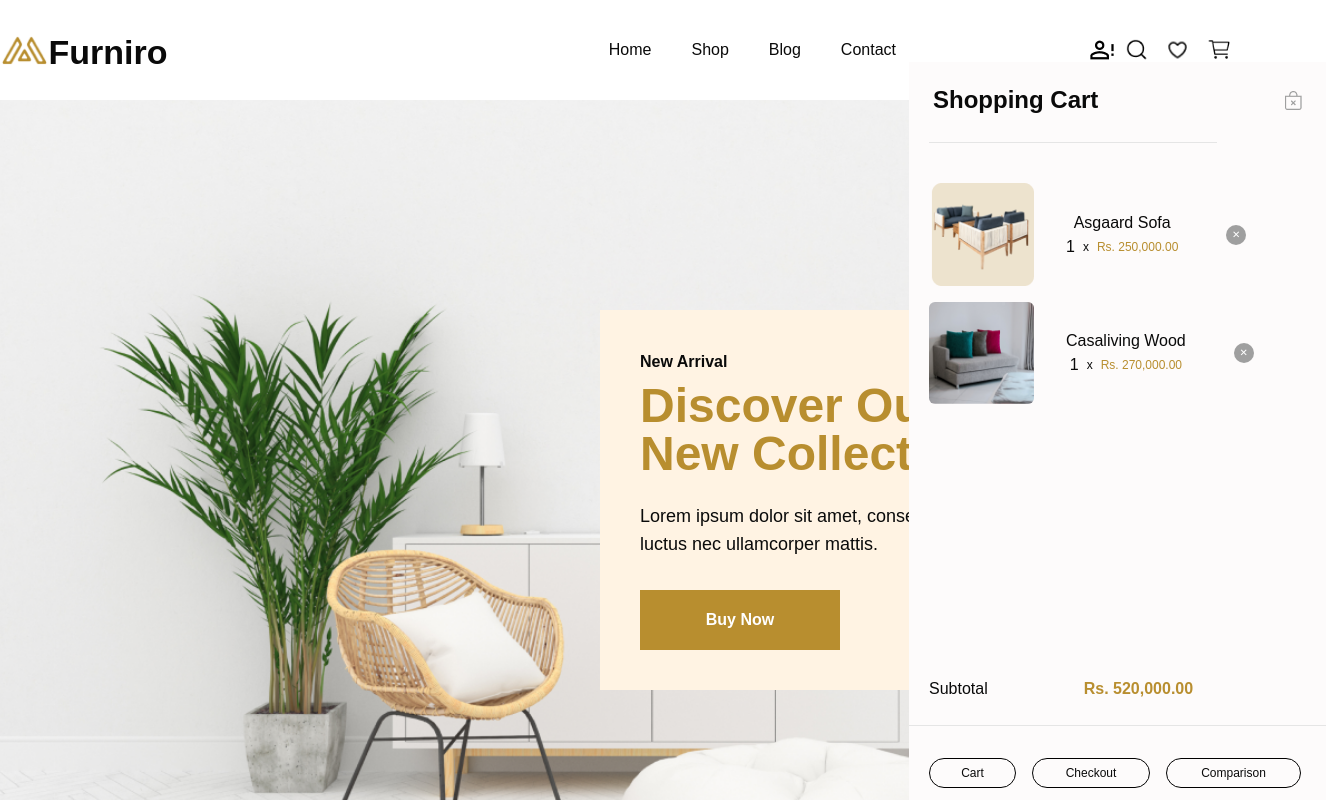
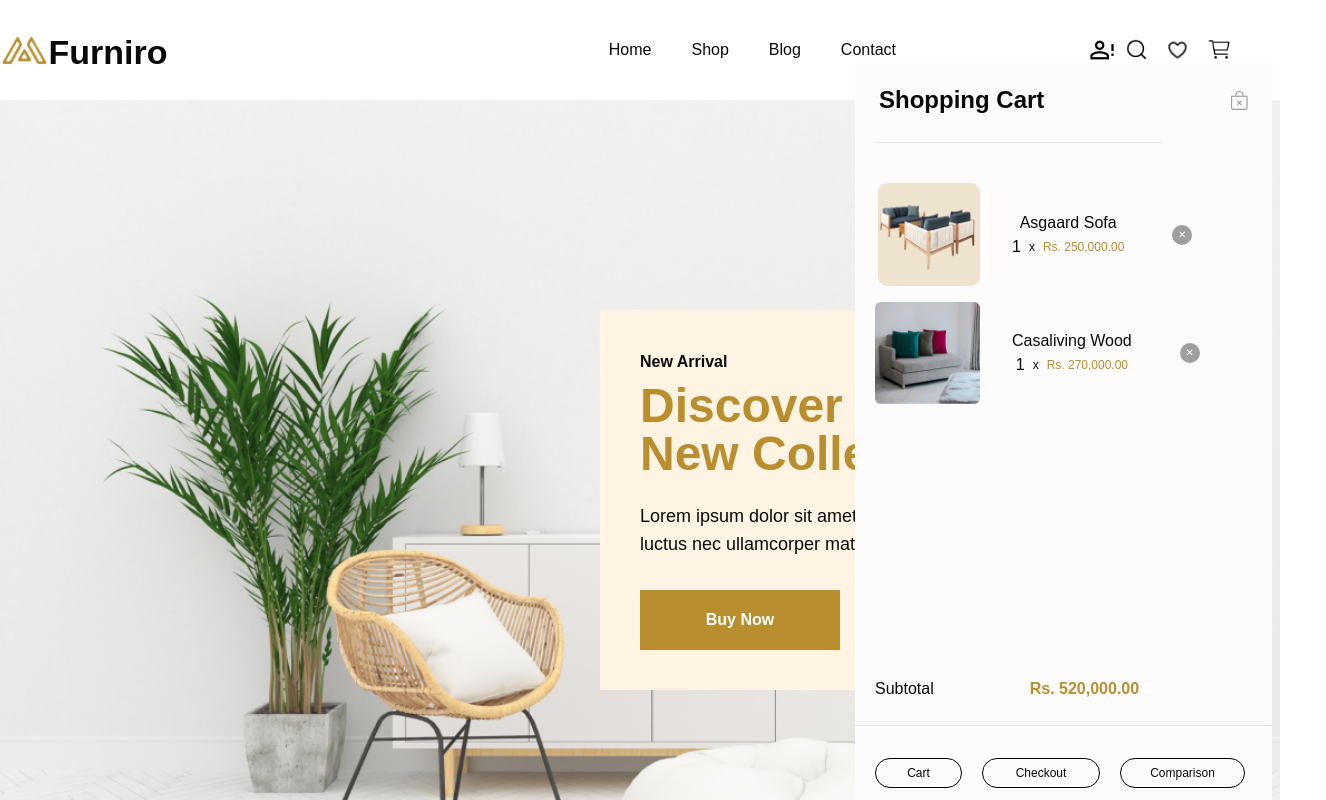
Before and after one commit to Hudaibkhan/Hackathon-Furniro-E-Commerce-Website, a Next.js app: page / in a window 1280 px wide. Both pictures are taken after a click on the link 1219 px from the left and 49 px from the top of the page. Shown: the top 800 px of the page, 1326 px wide, since content can reach past the window. Built offline with nearby package versions, Linux system fonts and the light colour scheme.

Commit message:
update sidebar cart

```diff
--- a/src/components/Header.tsx
+++ b/src/components/Header.tsx
@@ -123,7 +123,7 @@ export default function Header() {
           {/* Popup */}
           {isOpen && (
             <div className="
-            absolute xxl:-right-28 xl:-right-[94px] lg:-right-20 -right-10  xxl:-top-10
+            absolute xxl:-right-28 lg:-right-10 -right-10  xxl:-top-10
              xl:w-[417px] lg:w-[370px] w-[320px] xl:h-[746px] lg:h-[650px] h-[600px]
               lg:py-5 lg:px-5 px-2 py-5  bg-[#fdfbfb] flex flex-col justify-between">
               <div>
@@ -198,10 +198,10 @@ export default function Header() {
 
                 <hr className="-mx-5"/>
 
-                <span className="flex gap-4 pt-2">
+                <span className="flex xl:gap-5 lg:gap-4 gap-1 pt-2">
                   <Link href={"/cart"}><button className="w-[87px] h-[30px] border border-black rounded-[50px] font-poppins font-normal text-xs/[18px]">Cart</button></Link>
-                  <Link href={"/checkout"}><button className="w-[118px] h-[30px] border border-black rounded-[50px] font-poppins font-normal text-xs/[18px]">Checkout</button></Link>
-                  <Link href={"/product-comparison"}><button className="w-[135px] h-[30px] border border-black rounded-[50px] font-poppins font-normal text-xs/[18px]">Comparison</button></Link>
+                  <Link href={"/checkout"}><button className="xl:w-[118px] lg:w-[105px] w-[95px] h-[30px] border border-black rounded-[50px] font-poppins font-normal text-xs/[18px]">Checkout</button></Link>
+                  <Link href={"/product-comparison"}><button className="xxl:w-[130px] xl:w-[125px] lg-w-[120px] w-[115px] h-[30px] border border-black rounded-[50px] font-poppins font-normal text-xs/[18px]">Comparison</button></Link>
                 </span>
               </div>
 
```
